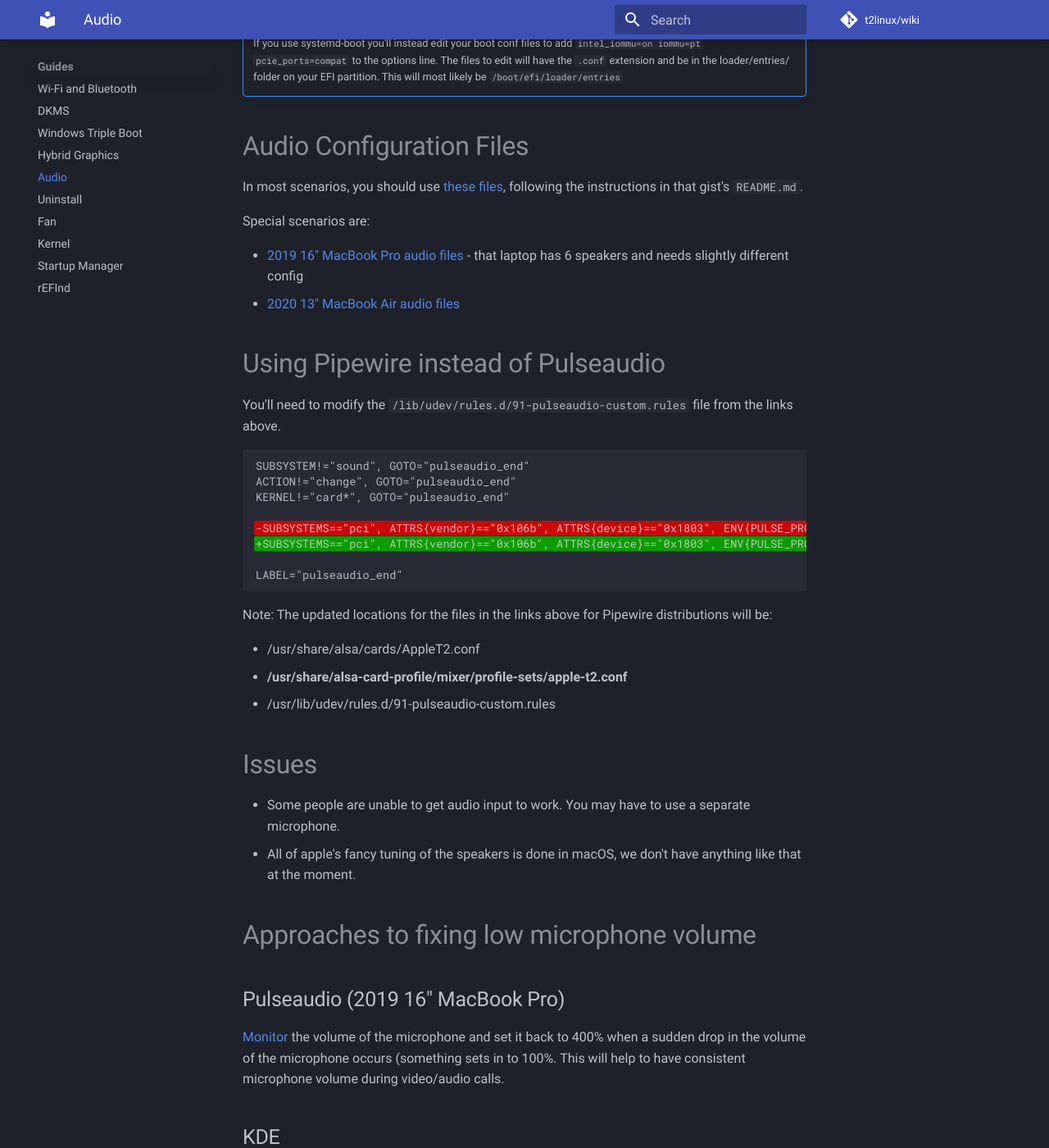
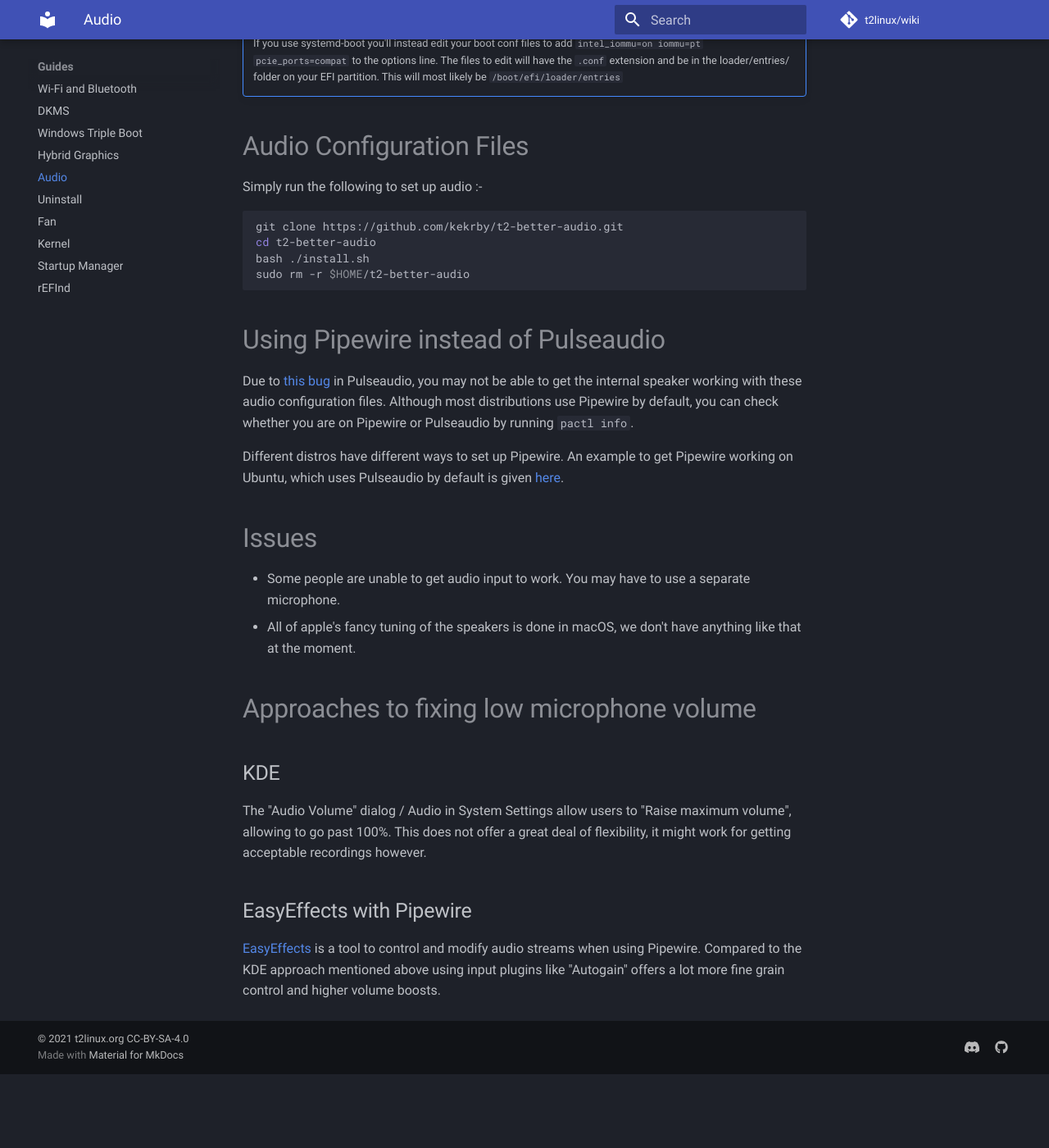
Before and after one commit to t2linux/wiki, an MkDocs documentation site: the page built from docs/guides/audio-config.md, in a window 1280 px wide and 1400 px high, scrolled down 896 px. Shown: the whole window at 82% size. Built offline with MkDocs 1.6.1 and Material for MkDocs 9.7.7, drawn with Linux system fonts in a browser that asks for light colours; comment, search, counter and statistics services are not loaded; after the commit the page ends 2206 px from its top, so only the background shows below that; some of the changed text lies outside the part shown.

Commit message:
Use kekrby's audio config files

````diff
--- a/docs/guides/audio-config.md
+++ b/docs/guides/audio-config.md
@@ -20,33 +20,20 @@ If not present, you'll have to update your bootup kernel params:
 
 # Audio Configuration Files
 
-In most scenarios, you should use [these files](https://gist.github.com/MCMrARM/c357291e4e5c18894bea10665dcebffb), following the instructions in that gist's `README.md`.
+Simply run the following to set up audio :-
 
-Special scenarios are:
-
-- [2019 16" MacBook Pro audio files](https://gist.github.com/kevineinarsson/8e5e92664f97508277fefef1b8015fba) - that laptop has 6 speakers and needs slightly different config
-- [2020 13" MacBook Air audio files](https://gist.github.com/bigbadmonster17/8b670ae29e0b7be2b73887f3f37a057b)
+```bash
+git clone https://github.com/kekrby/t2-better-audio.git
+cd t2-better-audio
+bash ./install.sh
+sudo rm -r $HOME/t2-better-audio
+```
 
 # Using Pipewire instead of Pulseaudio
 
-You'll need to modify the `/lib/udev/rules.d/91-pulseaudio-custom.rules` file from the links above.
+Due to [this bug](https://gitlab.freedesktop.org/pulseaudio/pulseaudio/-/merge_requests/596) in Pulseaudio, you may not be able to get the internal speaker working with these audio configuration files. Although most distributions use Pipewire by default, you can check whether you are on Pipewire or Pulseaudio by running `pactl info`.
 
-```diff
-SUBSYSTEM!="sound", GOTO="pulseaudio_end"
-ACTION!="change", GOTO="pulseaudio_end"
-KERNEL!="card*", GOTO="pulseaudio_end"
-
--SUBSYSTEMS=="pci", ATTRS{vendor}=="0x106b", ATTRS{device}=="0x1803", ENV{PULSE_PROFILE_SET}="apple-t2.conf"
-+SUBSYSTEMS=="pci", ATTRS{vendor}=="0x106b", ATTRS{device}=="0x1803", ENV{PULSE_PROFILE_SET}="apple-t2.conf", ENV{ACP_PROFILE_SET}="apple-t2.conf"
-
-LABEL="pulseaudio_end"
-```
-
-Note: The updated locations for the files in the links above for Pipewire distributions will be:
-
-- /usr/share/alsa/cards/AppleT2.conf
-- **/usr/share/alsa-card-profile/mixer/profile-sets/apple-t2.conf**
-- /usr/lib/udev/rules.d/91-pulseaudio-custom.rules
+Different distros have different ways to set up Pipewire. An example to get Pipewire working on Ubuntu, which uses Pulseaudio by default is given [here](https://linuxconfig.org/how-to-install-pipewire-on-ubuntu-linux).
 
 # Issues
 
@@ -55,10 +42,6 @@ Note: The updated locations for the files in the links above for Pipewire distri
 
 # Approaches to fixing low microphone volume
 
-## Pulseaudio (2019 16" MacBook Pro)
-
-[Monitor](https://github.com/mahboobkarimian/mbp-2019-Ubuntu-audio) the volume of the microphone and set it back to 400% when a sudden drop in the volume of the microphone occurs (something sets in to 100%. This will help to have consistent microphone volume during video/audio calls.
-
 ## KDE
 
 The "Audio Volume" dialog / Audio in System Settings allow users to "Raise maximum volume", allowing to go past 100%. This
@@ -66,6 +49,6 @@ does not offer a great deal of flexibility, it might work for getting acceptable
 
 ## EasyEffects with Pipewire
 
-[EasyEffects](https://github.com/wwmm/easyeffects) is a tool to control and modify audio streams when using pipewire. Compared
+[EasyEffects](https://github.com/wwmm/easyeffects) is a tool to control and modify audio streams when using Pipewire. Compared
 to the KDE approach mentioned above using input plugins like "Autogain" offers a lot more fine grain control and higher volume
 boosts.
````
